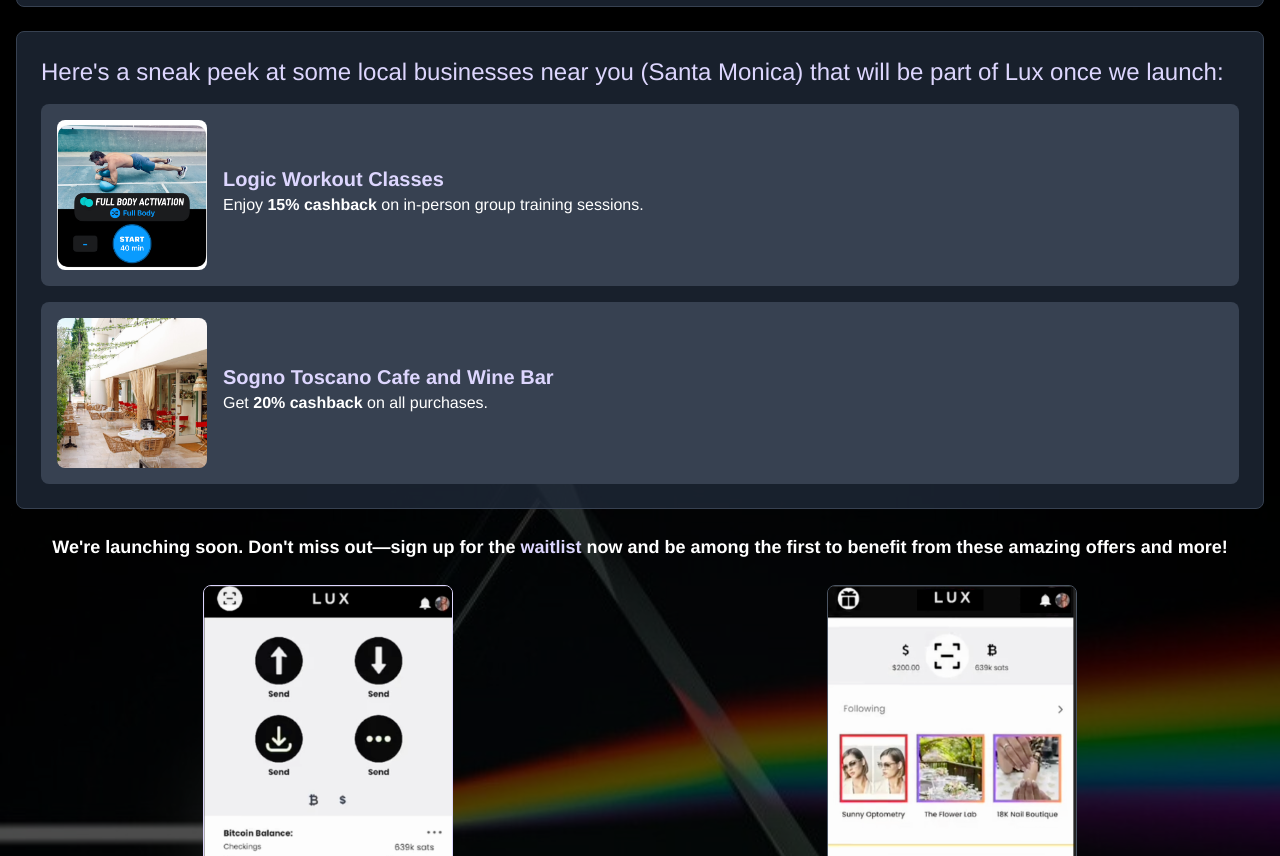
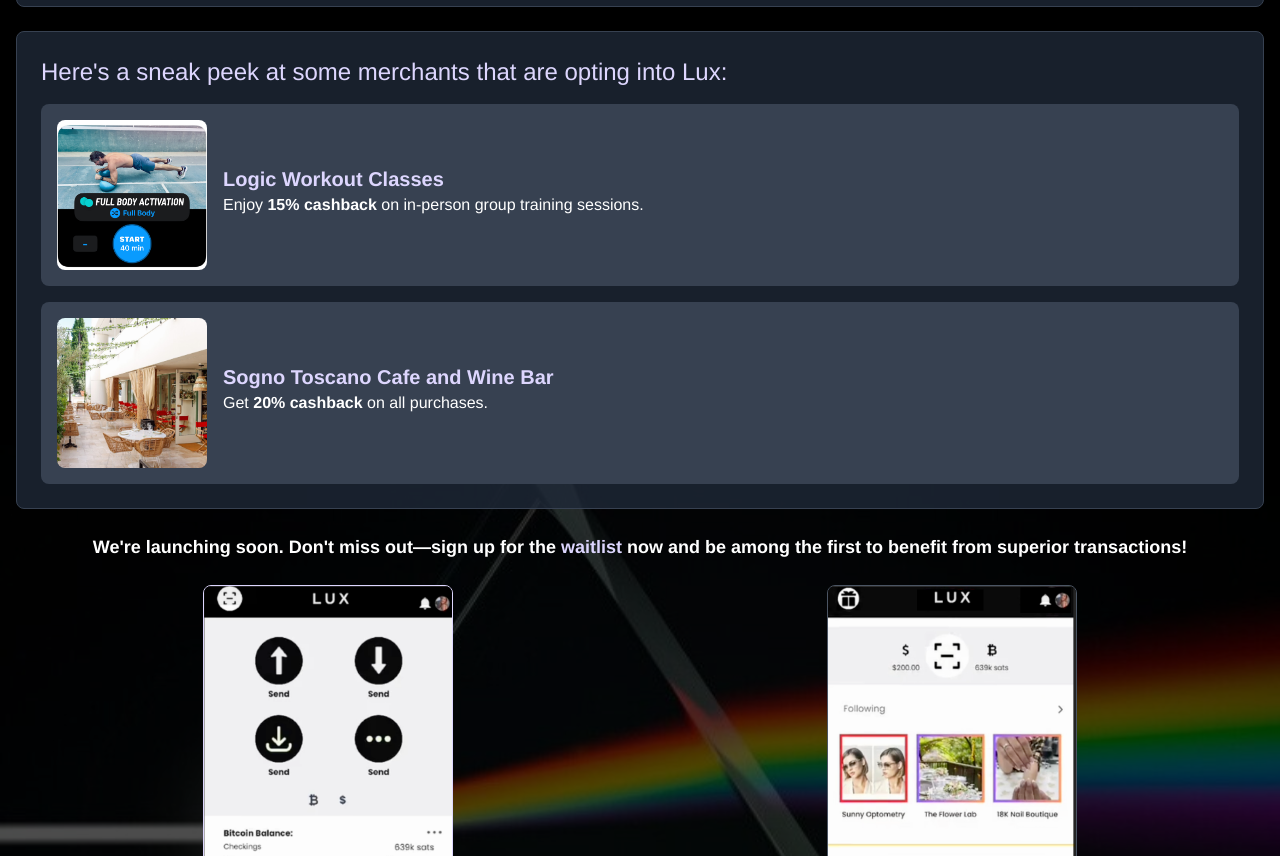
Before and after one commit to chrstnas/lux-ln, a plain HTML site: page index.html in a window 1280 px wide. Shown: the part 1219-2075 px from the top of the page. Drawn offline with nearby package versions, Linux system fonts and the light colour scheme.

Commit message:
Update index.html

```diff
--- a/index.html
+++ b/index.html
@@ -107,7 +107,7 @@
 
                 <!-- Local Businesses Section -->
                 <div class="bg-gray-800 bg-opacity-80 rounded-lg p-6 border border-gray-700">
-                    <h3 class="text-2xl font-light text-violet-200 mb-4">Here's a sneak peek at some local businesses near you (Santa Monica) that will be part of Lux once we launch:</h3>
+                    <h3 class="text-2xl font-light text-violet-200 mb-4">Here's a sneak peek at some merchants that are opting into Lux:</h3>
 
                     <div class="space-y-4">
                         <div class="bg-gray-700 rounded-lg p-4 flex items-center">
@@ -131,7 +131,7 @@
                 </div>
 
                 <p class="font-semibold text-lg text-center">
-                    We're launching soon. Don't miss out—sign up for the <a href="#" onclick="showTab('signup')" class="text-violet-200 hover:text-violet-100 transition duration-300">waitlist</a> now and be among the first to benefit from these amazing offers and more!
+                    We're launching soon. Don't miss out—sign up for the <a href="#" onclick="showTab('signup')" class="text-violet-200 hover:text-violet-100 transition duration-300">waitlist</a> now and be among the first to benefit from superior transactions!
                 </p>
 
                 <div class="mt-8 flex justify-around">
```
